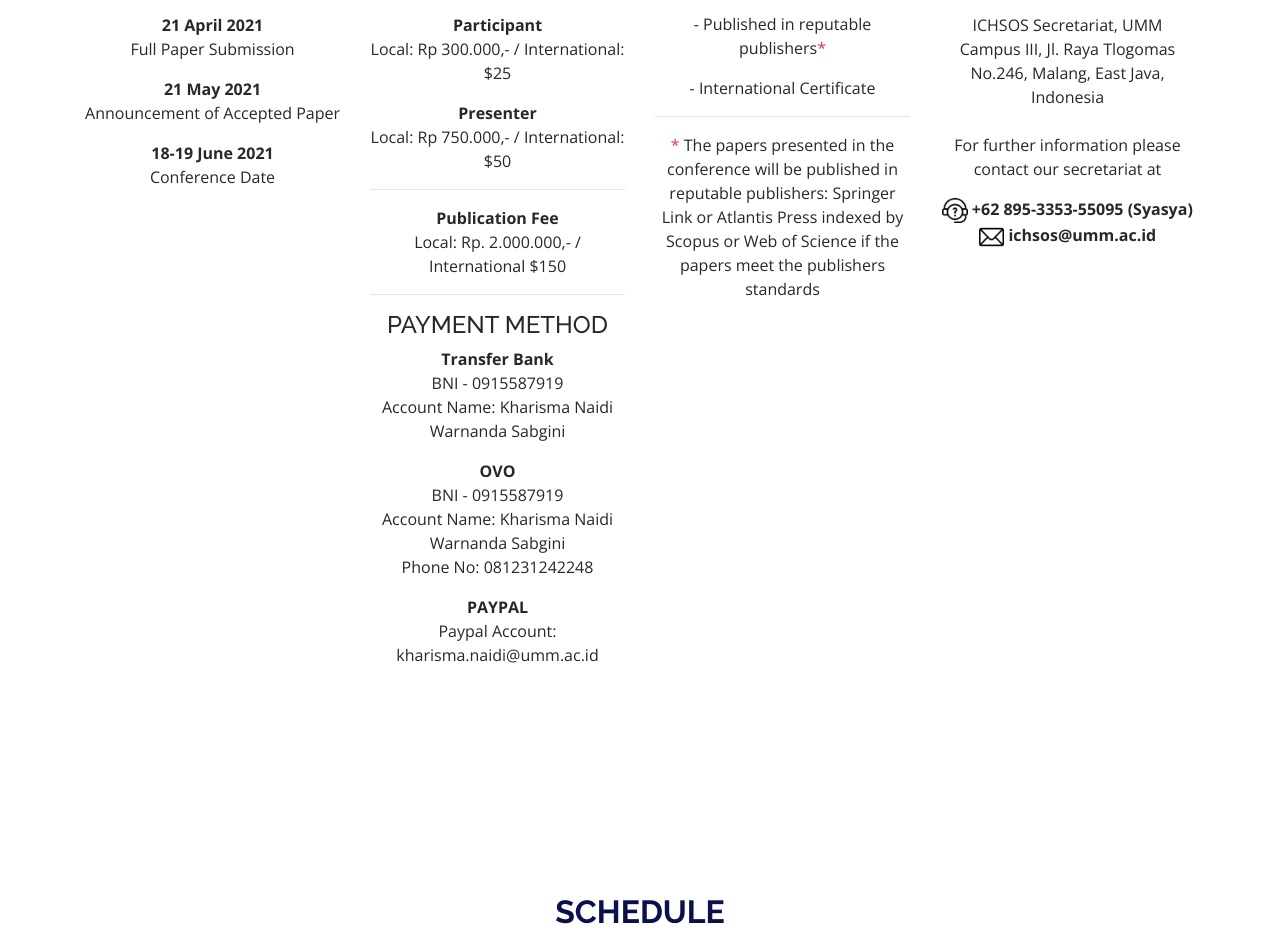
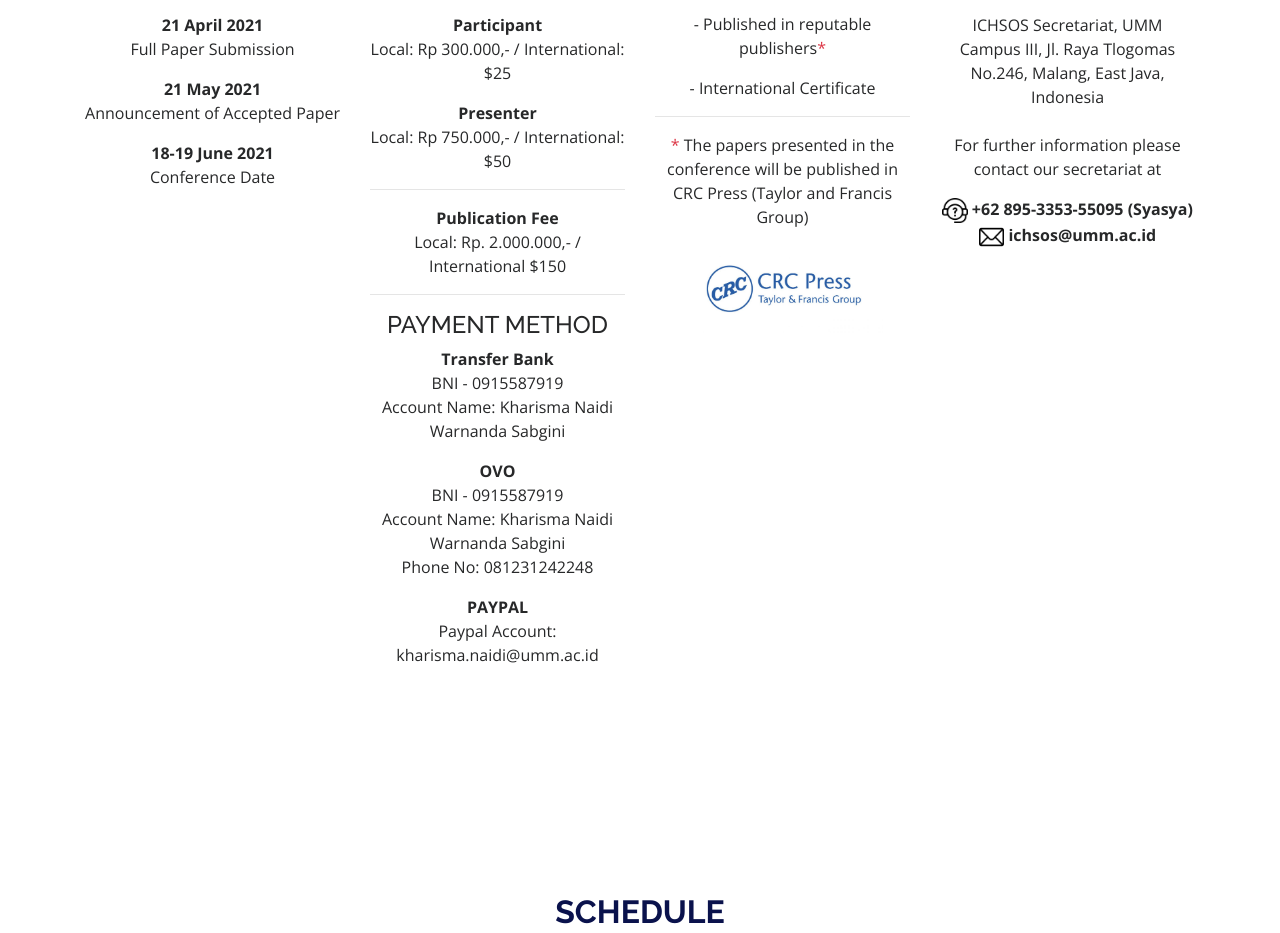
Before and after one commit to aprian1337/ichsos.umm.ac.id, a plain HTML site: page index.html in a window 1280 px wide. Shown: the part 5700-6633 px from the top of the page. Drawn offline with nearby package versions, Linux system fonts and the light colour scheme.

Commit message:
update crc press on author information side

```diff
--- a/index.html
+++ b/index.html
@@ -364,7 +364,8 @@
                         <p>- Published in reputable publishers<span class="text-danger">*</span></p>
                         <p>- International Certificate</p>
                         <hr>
-                        <p><span class="text-danger">*</span> The papers presented in the conference will be published in reputable publishers: Springer Link or Atlantis Press indexed by Scopus or Web of Science if the papers meet the publishers standards</p>
+                        <p><span class="text-danger">*</span> The papers presented in the conference will be published in CRC Press (Taylor and Francis Group)</p>
+                        <img src="assets/img/crc_press.jpeg" width="200px" alt="">
                     </div>
 
                     <div class="col-lg-3 col-sm-12 mt-5 mt-lg-0">
```
Also changed, not shown: assets/img/crc_press.jpeg (added).
